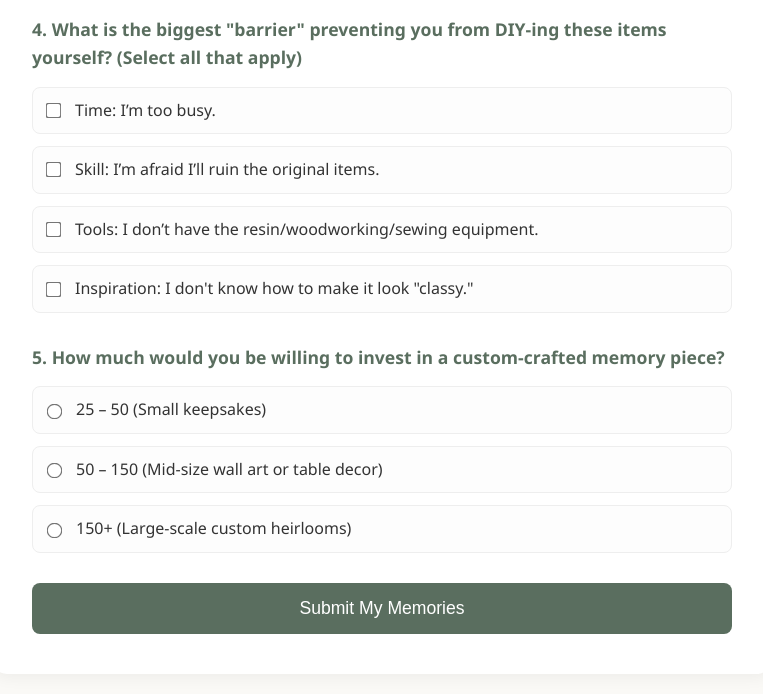
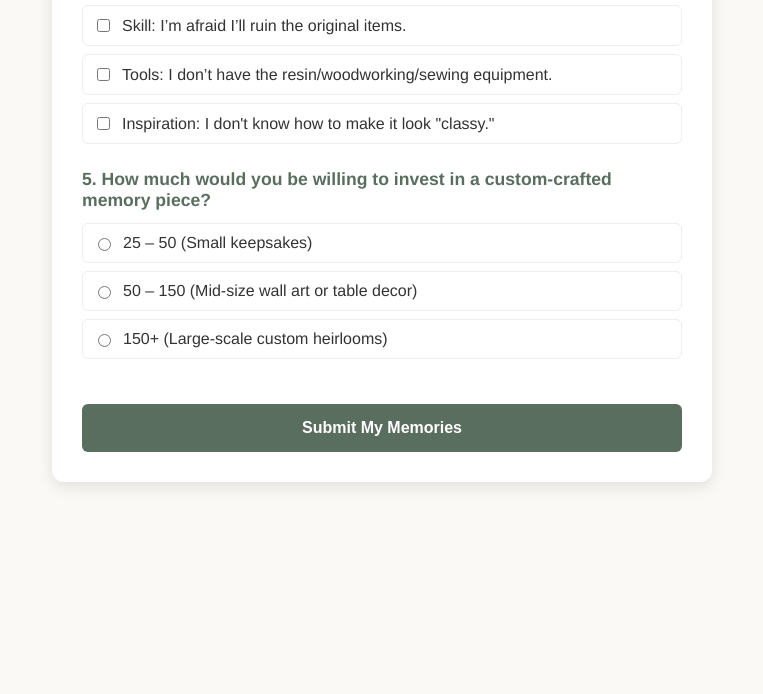
Before and after one commit to sridurgauppalapati/MemDec-Survey, a plain HTML site: page index.html in a window 1280 px wide. Shown: the part 1282-1976 px from the top of the page, without its empty margins (258-1021 px from the left). After the commit the page ends 1792 px from the top, so only its background shows below. Drawn offline with Linux system fonts and the light colour scheme.

Commit message:
Update index.html

```diff
--- a/index.html
+++ b/index.html
@@ -5,107 +5,53 @@
     <meta name="viewport" content="width=device-width, initial-scale=1.0">
     <title>Memory to Decor Survey</title>
     <style>
-        :root {
-            --primary-color: #5a6e5f;
-            --accent-color: #d4a373;
-            --bg-color: #faf9f6;
-            --text-color: #333;
+        :root { --primary: #5a6e5f; --accent: #d4a373; --bg: #faf9f6; --error: #e63946; }
+        body { font-family: 'Helvetica Neue', Arial, sans-serif; background: var(--bg); color: #333; padding: 20px; }
+        .container { max-width: 600px; margin: 0 auto; background: #fff; padding: 30px; border-radius: 12px; box-shadow: 0 5px 15px rgba(0,0,0,0.1); }
+        header { text-align: center; margin-bottom: 30px; border-bottom: 1px solid #eee; padding-bottom: 20px; }
+        .question-block { margin-bottom: 25px; }
+        h3 { font-size: 1.1rem; color: var(--primary); margin-bottom: 12px; }
+
+        /* Input Styling */
+        input[type="text"] {
+            width: 100%; padding: 12px; margin-top: 5px;
+            border: 2px solid #ddd; border-radius: 6px; box-sizing: border-box;
+            transition: border-color 0.3s;
         }
 
-        body {
-            font-family: 'Segoe UI', Tahoma, Geneva, Verdana, sans-serif;
-            background-color: var(--bg-color);
-            color: var(--text-color);
-            line-height: 1.6;
-            margin: 0;
-            padding: 20px;
+        /* Red highlight for missing values */
+        .invalid-input {
+            border-color: var(--error) !important;
+            background-color: #fff5f5;
         }
 
-        .container {
-            max-width: 700px;
-            margin: 0 auto;
-            background: #fff;
-            padding: 40px;
-            border-radius: 15px;
-            box-shadow: 0 4px 15px rgba(0,0,0,0.05);
+        .error-message {
+            color: var(--error);
+            font-size: 0.85rem;
+            margin-top: 5px;
+            display: none;
         }
 
-        header {
-            text-align: center;
-            border-bottom: 2px solid var(--accent-color);
-            margin-bottom: 30px;
-            padding-bottom: 20px;
-        }
+        label { display: flex; align-items: center; padding: 10px; border: 1px solid #eee; margin-bottom: 8px; border-radius: 6px; cursor: pointer; transition: 0.2s; }
+        label:hover { background: #f4f7f5; }
+        input[type="checkbox"], input[type="radio"] { margin-right: 12px; accent-color: var(--primary); }
 
-        h1 { color: var(--primary-color); margin-bottom: 10px; }
-        p.intro { font-style: italic; color: #666; }
-
-        .question-block {
-            margin-bottom: 30px;
-        }
-
-        h3 {
-            font-size: 1.1rem;
-            color: var(--primary-color);
-            margin-bottom: 15px;
-        }
-
-        .option-group {
-            display: flex;
-            flex-direction: column;
-            gap: 12px;
-        }
-
-        label {
-            display: flex;
-            align-items: center;
-            cursor: pointer;
-            background: #fdfdfd;
-            padding: 10px;
-            border: 1px solid #eee;
-            border-radius: 8px;
-            transition: 0.3s;
-        }
-
-        label:hover {
-            background-color: #f0f4f1;
-            border-color: var(--primary-color);
-        }
-
-        input[type="checkbox"], input[type="radio"] {
-            margin-right: 15px;
-            transform: scale(1.2);
-            accent-color: var(--primary-color);
-        }
-
-        button {
-            display: block;
-            width: 100%;
-            padding: 15px;
-            background-color: var(--primary-color);
-            color: white;
-            border: none;
-            border-radius: 8px;
-            font-size: 1.1rem;
-            cursor: pointer;
-            transition: background 0.3s;
-        }
-
-        button:hover {
-            background-color: #435247;
-        }
-    </style>
+        button { width: 100%; padding: 15px; background: var(--primary); color: white; border: none; border-radius: 6px; font-size: 1rem; cursor: pointer; margin-top: 20px; font-weight: bold; }
+        button:hover { background: #4a5b4e; }
+     </style>
 </head>
 <body>
 
 <div class="container">
     <header>
-        <h1>Reminisce & Reveal</h1>
+        <h1>SURVEY</h1>
         <p class="intro">At <strong>MemoryCraft</strong>, we believe memories shouldn't just stay in albums. Help us understand how you'd like to transform your most cherished moments into beautiful home decor.</p>
     </header>
 
     <form action="https://formspree.io/f/xqedeyjd" method="POST">
         <input type="text" name ="visitor_name" placeholder="Enter your name" required>
+
+
 
         <div class="question-block">
             <h3>1. Which "Big Life Chapter" would you most want to turn into a permanent piece of decor? (Select all that apply)</h3>
@@ -161,6 +107,53 @@
     </form>
 </div>
 
+<script>
+    const form = document.getElementById('surveyForm');
+    const userName = document.getElementById('userName');
+    const userContact = document.getElementById('userContact');
+    const nameError = document.getElementById('nameError');
+    const contactError = document.getElementById('contactError');
+
+    form.addEventListener('submit', function(e) {
+        let isValid = true;
+
+        // Check Name
+        if (userName.value.trim() === "") {
+            userName.classList.add('invalid-input');
+            nameError.style.display = 'block';
+            isValid = false;
+        } else {
+            userName.classList.remove('invalid-input');
+            nameError.style.display = 'none';
+        }
+
+        // Check Contact
+        if (userContact.value.trim() === "") {
+            userContact.classList.add('invalid-input');
+            contactError.style.display = 'block';
+            isValid = false;
+        } else {
+            userContact.classList.remove('invalid-input');
+            contactError.style.display = 'none';
+        }
+
+        if (!isValid) {
+            e.preventDefault(); // Stop the form from submitting
+            window.scrollTo({ top: 0, behavior: 'smooth' }); // Scroll up to show errors
+        }
+    });
+
+    // Remove red highlight when user starts typing
+    userName.addEventListener('input', () => {
+        userName.classList.remove('invalid-input');
+        nameError.style.display = 'none';
+    });
+    userContact.addEventListener('input', () => {
+        userContact.classList.remove('invalid-input');
+        contactError.style.display = 'none';
+    });
+</script>
+
 </body>
 
 </html>
```
